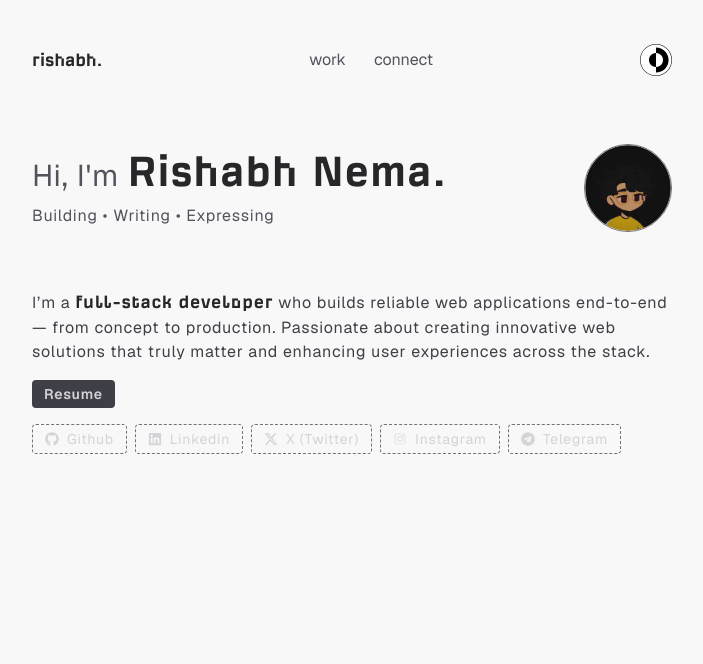
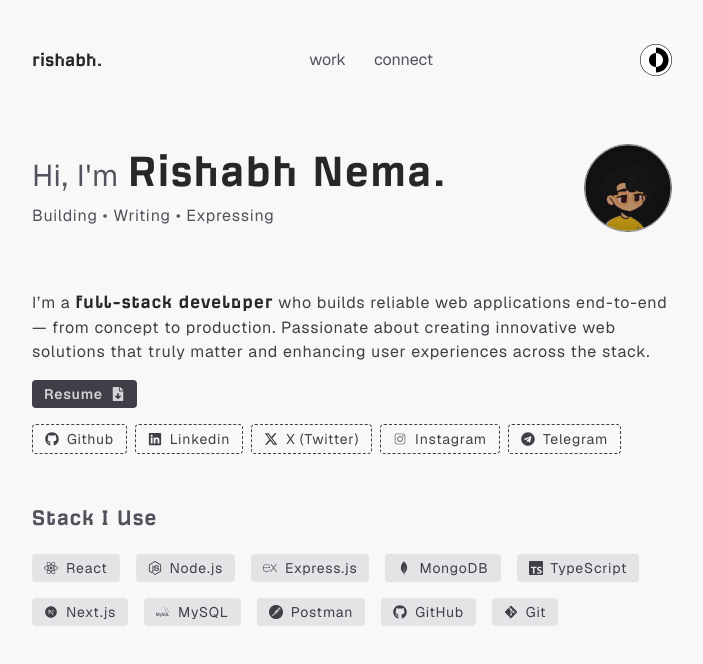
Before and after one commit to rishabhnema21/pf-v0, a Next.js app: page / in a window 1280 px wide. Shown: the top 664 px of the page, without its empty margins (288-991 px from the left). Built offline with nearby package versions, Linux system fonts and the light colour scheme.

Commit message:
add skills section

```diff
--- a/src/app/page.tsx
+++ b/src/app/page.tsx
@@ -2,6 +2,7 @@
 import About from "@/components/About";
 import Hero from "@/components/Hero";
 import Navbar from "@/components/Navbar";
+import Skills from "@/components/Skills";
 import Image from "next/image";
 
 export default function Home() {
@@ -15,6 +16,7 @@
         <main className="w-full flex flex-col space-y-12">
           <Hero />
           <About />
+          <Skills />
         </main>
 
       </div>
--- a/src/components/About.tsx
+++ b/src/components/About.tsx
@@ -1,6 +1,7 @@
 import { FaGithub, FaLinkedin, FaTelegram  } from "react-icons/fa";
 import { FaXTwitter } from "react-icons/fa6";
 import { CiInstagram } from "react-icons/ci";
+import { FaFileDownload } from "react-icons/fa";
 
 const About = () => {
 
@@ -18,8 +19,9 @@
             <p className="mt-2 text-zinc-700 dark:text-zinc-300">I’m a <span className="text-zinc-800 dark:text-zinc-200 text-xl font-[pf-font]">full-stack developer</span> who builds reliable web applications end-to-end — from concept to production. Passionate about creating innovative web solutions that truly matter and enhancing user experiences across the stack.</p>
 
             <div className="mt-4">
-                <button className="bg-zinc-700 dark:bg-zinc-300 font-semibold text-sm cursor-pointer text-zinc-300 hover:bg-zinc-800 dark:hover:bg-zinc-400 transition-all duration-150 ease-in dark:text-zinc-800 px-3 py-1 rounded">
+                <button className="bg-zinc-700 dark:bg-zinc-300 font-semibold text-sm cursor-pointer text-zinc-300 hover:bg-zinc-800 dark:hover:bg-zinc-400 transition-all duration-150 ease-in dark:text-zinc-800 px-3 py-1 rounded inline-flex items-center gap-2">
                     Resume
+                    <FaFileDownload className="text-sm"/>
                 </button>
             </div>
 
@@ -27,7 +29,7 @@
                 <ul className="flex gap-2 flex-wrap">
                     {socialLinks.map((link, index) => (
                         <li key={index}>
-                            <a className="border inline-flex border-dashed border-zinc-500 text-zinc-300 rounded py-1 px-3 text-sm gap-2 items-center hover:bg-zinc-700 transition-all duration-150 ease-in" href={link.link}> {link.icon} {link.name} </a>
+                            <a className="border inline-flex border-dashed border-zinc-700 dark:border-zinc-500 text-zinc-700 dark:text-zinc-300 rounded py-1 px-3 text-sm gap-2 items-center hover:bg-zinc-200 dark:hover:bg-zinc-700 transition-all duration-150 ease-in" href={link.link}> {link.icon} {link.name} </a>
                         </li>
                     ))}
                 </ul>
--- /dev/null
+++ b/src/components/Skills.tsx
@@ -0,0 +1,43 @@
+import { IconType } from "react-icons";
+import { FaReact, FaNodeJs, FaGitAlt, FaGithub } from "react-icons/fa";
+import { SiExpress, SiMongodb, SiTypescript, SiMysql, SiPostman   } from "react-icons/si";
+import { RiNextjsFill } from "react-icons/ri";
+
+type Skill = {
+  icon: IconType;
+  name: string;
+}
+
+
+const Skills = () => {
+
+const skills: Skill[] = [
+  { icon: FaReact, name: "React" },
+  { icon: FaNodeJs, name: "Node.js" },
+  { icon: SiExpress, name: "Express.js" },
+  { icon: SiMongodb, name: "MongoDB" },
+  { icon: SiTypescript, name: "TypeScript" },
+  { icon: RiNextjsFill, name: "Next.js" },
+  { icon: SiMysql, name: "MySQL" },
+  { icon: SiPostman, name: "Postman" },
+  { icon: FaGithub, name: "GitHub" },
+  { icon: FaGitAlt, name: "Git" },
+];
+
+  return (
+    <section className="w-full flex justify-between items-center">
+      <div className="flex flex-col tracking-wider">
+        <h2 className="text-zinc-600 mb-5 dark:text-zinc-200 text-2xl font-[pf-font]">Stack I Use</h2>
+        <div className="flex flex-wrap gap-2 md:gap-4">
+            {skills.map(({ icon: Icon, name }, index) => (
+              <span className="inline-flex bg-zinc-200 dark:bg-zinc-800 dark:border-zinc-500 text-zinc-700 dark:text-zinc-300 rounded py-1 px-3 text-sm gap-2 items-center hover:bg-zinc-200 dark:hover:bg-zinc-700 transition-all duration-150 ease-in">
+                <Icon /> <span>{name}</span>
+              </span>
+            ))}
+        </div>
+      </div>
+    </section>
+  )
+}
+
+export default Skills
```
